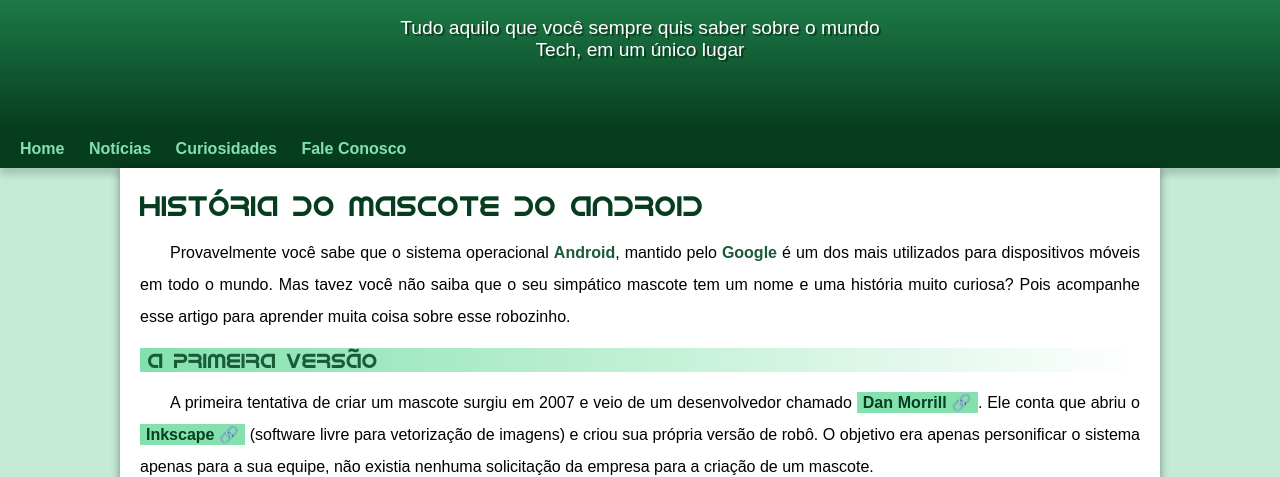
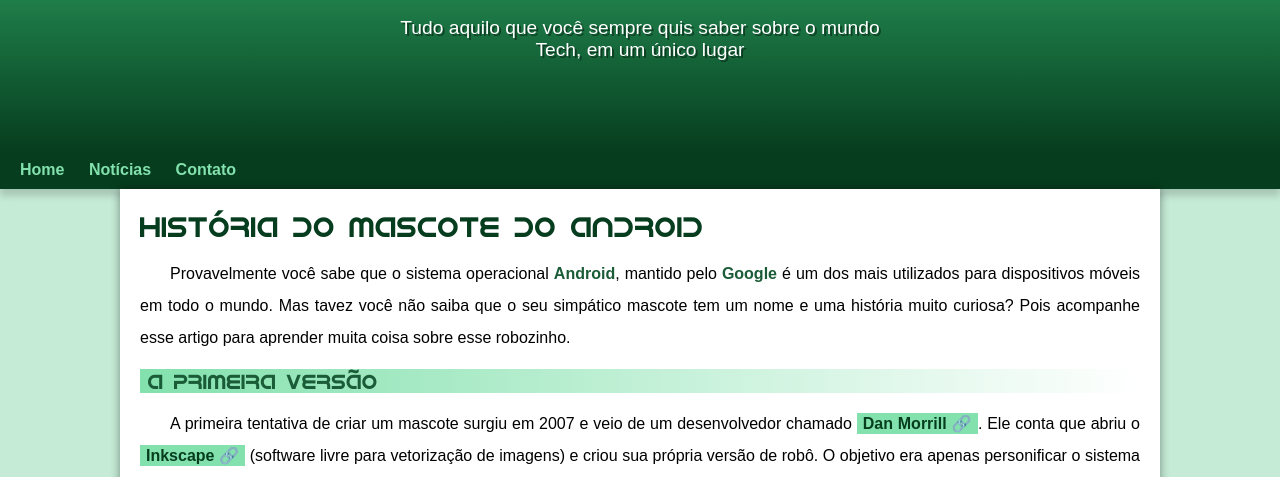
Before and after one commit to William-da-Costa/projeto-android, a plain HTML site: page index.html in a window 1280 px wide. Shown: the part 100-577 px from the top of the page. Drawn offline with Linux system fonts and the light colour scheme.

Commit message:
problema de padding corrigido

```diff
--- a/estilo/style.css
+++ b/estilo/style.css
@@ -65,8 +65,7 @@ header > p {
     font-size: 1.2em;
     max-width: 500px;
     margin: auto;
-    margin-bottom: 20px;
-    padding: 0px 10px 0px 10px;
+    padding: 0px 10px 50px 10px;
     color: white;
     text-shadow: 2px 2px 0px #00000069;
 }
--- a/index.html
+++ b/index.html
@@ -15,8 +15,7 @@
     <nav>
         <a href="#">Home</a>
         <a href="#">Notícias</a>
-        <a href="#">Curiosidades</a>
-        <a href="#">Fale Conosco</a>
+        <a href="#">Contato</a>
     </nav>
     <main>
         <article>
```
